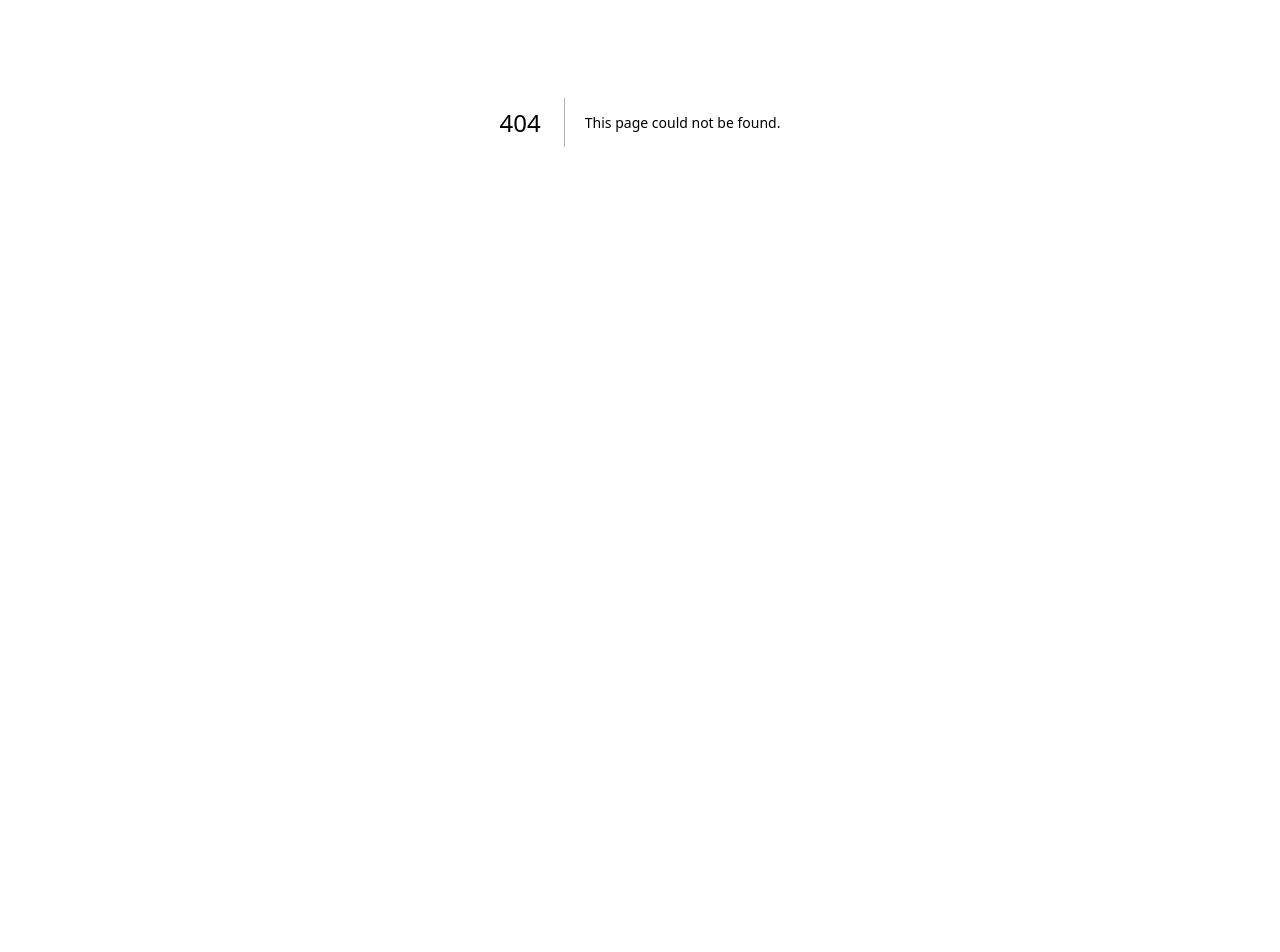
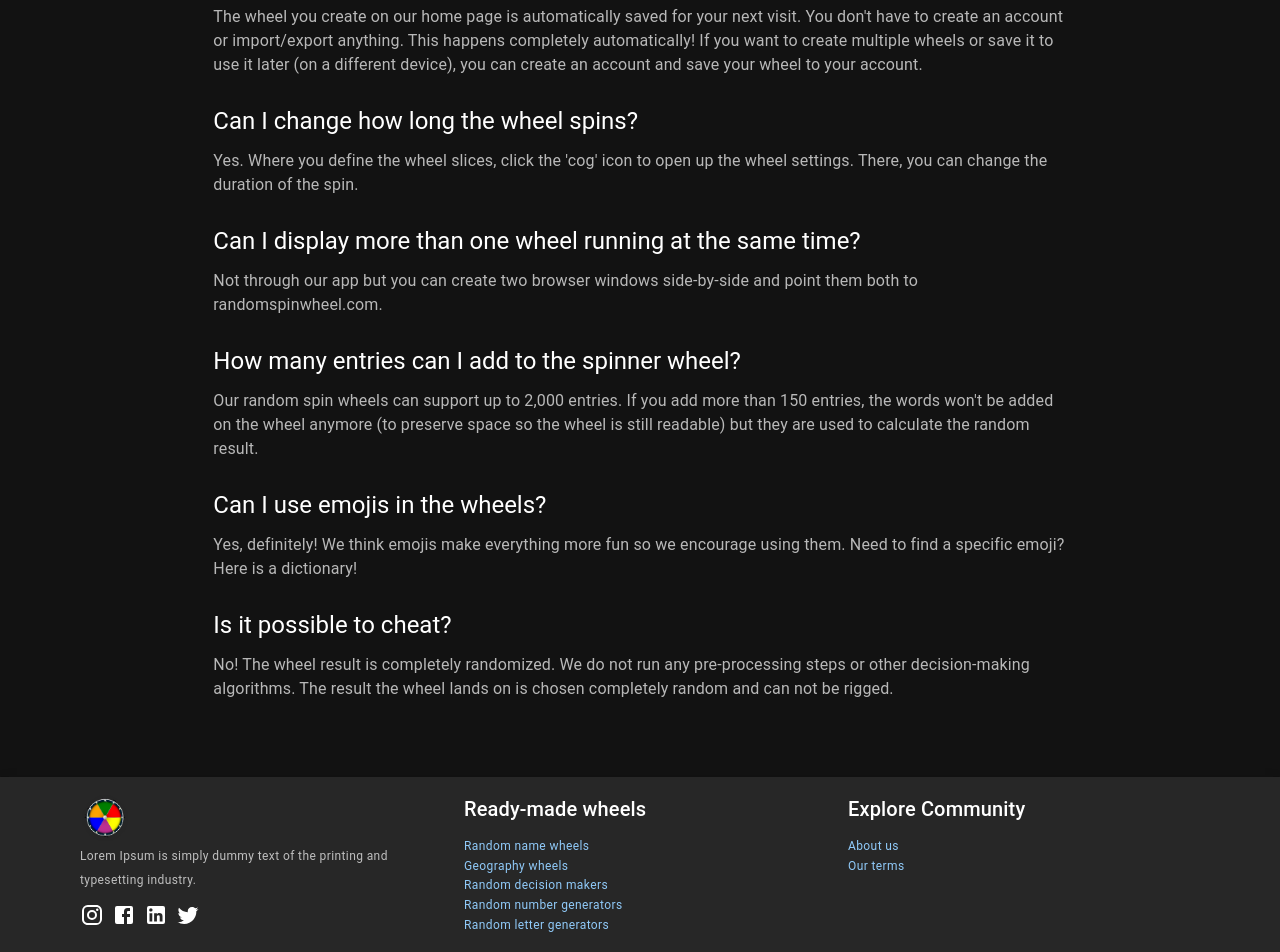
Before and after one commit to pushkar0108/spin-my-wheel, a Next.js app: page /faq in a window 1280 px wide. Before the commit this address had no page. Shown: the part 278-1230 px from the top of the page. Before the commit the page ends 800 px from the top, so only its background shows below. Built offline with nearby package versions, Linux system fonts and the light colour scheme.

Commit message:
Progress

```diff
--- a/src/components/BasicTabs.js
+++ b/src/components/BasicTabs.js
@@ -3,9 +3,12 @@ import Tabs from '@mui/material/Tabs';
 import Tab from '@mui/material/Tab';
 import Typography from '@mui/material/Typography';
 import Box from '@mui/material/Box';
+import Grid from '@mui/material/Grid';
 import Badge from '@mui/material/Badge';
 import List from "./List";
 import Paper from '@mui/material/Paper';
+import SettingsIcon from '@mui/icons-material/Settings';
+import Modal from './Modal';
 
 function CustomTabPanel(props) {
   const { children, value, index, ...other } = props;
@@ -38,6 +41,9 @@ export default function BasicTabs({
   segments, setSegments, results
 }) {
   const [value, setValue] = React.useState(0);
+  const [openModal, setOpenModal] = React.useState(false);
+  const handleModalOpen = () => setOpenModal(true);
+  const handleModalClose = () => setOpenModal(false);
 
   const handleChange = (event, newValue) => {
     setValue(newValue);
@@ -45,7 +51,16 @@ export default function BasicTabs({
 
   return (
     <Paper elevation={3} className="p-4 mt-8">
-      <div>Spinning Wheel</div>
+
+      <Grid container spacing={2}>
+        <Grid item xs={8}>
+          <div>Spinning Wheel</div>
+        </Grid>
+        <Grid item xs={4}>
+          <SettingsIcon sx={{ float: 'right' }} onClick={handleModalOpen} />
+        </Grid>
+      </Grid>
+
       <Box sx={{ width: '100%' }}>
         <Box sx={{ borderBottom: 1, borderColor: 'divider' }}>
           <Tabs value={value} onChange={handleChange} aria-label="basic tabs example">
@@ -77,6 +92,18 @@ export default function BasicTabs({
           }
         </CustomTabPanel>
       </Box>
+
+      <Modal
+        isOpen={openModal}
+        handleModalClose={handleModalClose}
+      >
+        <Typography id="modal-modal-title" variant="h6" component="h2">
+          Text in a modal
+        </Typography>
+        <Typography id="modal-modal-description" sx={{ mt: 2 }}>
+          Duis mollis, est non commodo luctus, nisi erat porttitor ligula.
+        </Typography>
+      </Modal>
     </Paper>
 
   );
--- a/src/components/Footer.js
+++ b/src/components/Footer.js
@@ -38,7 +38,7 @@ function Footer() {
     <AppBar position="static" color="primary">
       <Container maxWidth="lg">
         <Grid container justifyContent="space-evenly">
-          <Grid item xs={12} md={3}>
+          <Grid item xs={12} md={4}>
             <div className="m-4">
               <Image
                 className="mr-4"
@@ -58,7 +58,7 @@ function Footer() {
               </Box>
             </div>
           </Grid>
-          <Grid item xs={12} md={3}>
+          <Grid item xs={12} md={4}>
             <NavigationList
               title="Ready-made wheels"
               list={[
@@ -70,27 +70,12 @@ function Footer() {
               ]}
             />
           </Grid>
-          <Grid item xs={12} md={3}>
+          <Grid item xs={12} md={4}>
             <NavigationList
               title="Explore Community"
               list={[
-                "Go pro",
-                "Latest updates",
                 "About us",
-                "This site",
-                "Contact Us",
-              ]}
-            />
-          </Grid>
-          <Grid item xs={12} md={3}>
-            <NavigationList
-              title="Insight Community"
-              list={[
-                "Global partners",
-                "Virtual World",
-                "Community",
-                "Brand Assets",
-                "Forum",
+                "Our terms",
               ]}
             />
           </Grid>
--- /dev/null
+++ b/src/components/Modal.js
@@ -0,0 +1,30 @@
+import * as React from 'react';
+import Box from '@mui/material/Box';
+import Modal from '@mui/material/Modal';
+
+const style = {
+  position: 'absolute',
+  top: '50%',
+  left: '50%',
+  transform: 'translate(-50%, -50%)',
+  width: 400,
+  bgcolor: 'background.paper',
+  border: '2px solid #000',
+  boxShadow: 24,
+  p: 4,
+};
+
+export default function AppModal({ isOpen, handleModalClose, children }) {
+  return (
+    <Modal
+      open={isOpen}
+      onClose={handleModalClose}
+      aria-labelledby="modal-modal-title"
+      aria-describedby="modal-modal-description"
+    >
+      <Box sx={style}>
+        {children}
+      </Box>
+    </Modal>
+  );
+}
--- /dev/null
+++ b/src/pages/faq.js
@@ -0,0 +1,84 @@
+import React from "react";
+import Grid from '@mui/material/Grid';
+import Typography from '@mui/material/Typography';
+import Box from '@mui/material/Box';
+import Layout from '../components/Layout';
+import "../app/globals.css";
+
+const Component = ({ title, subTitle }) => {
+  return (
+    <Box>
+      <Typography sx={{ mt: 2, mb: 1.5 }} variant="h5" component="div">
+        {title}
+      </Typography>
+      <Typography sx={{ mb: 1.5 }} color="text.secondary">
+        {subTitle}
+      </Typography>
+    </Box>
+  )
+}
+
+const items = [
+  {
+    title: "Can I share my wheel with others?",
+    subTitle: "Yes, you can! We've written a helpful document that explains how to save and share your wheels."
+  },
+  {
+    title: "Can I save the wheel I created?",
+    subTitle: "The wheel you create on our home page is automatically saved for your next visit. You don't have to create an account or import/export anything. This happens completely automatically! If you want to create multiple wheels or save it to use it later (on a different device), you can create an account and save your wheel to your account."
+  },
+  {
+    title: "Can I change how long the wheel spins?",
+    subTitle: "Yes. Where you define the wheel slices, click the 'cog' icon to open up the wheel settings. There, you can change the duration of the spin."
+  },
+  {
+    title: "Can I display more than one wheel running at the same time?",
+    subTitle: "Not through our app but you can create two browser windows side-by-side and point them both to randomspinwheel.com."
+  },
+  {
+    title: "How many entries can I add to the spinner wheel?",
+    subTitle: "Our random spin wheels can support up to 2,000 entries. If you add more than 150 entries, the words won't be added on the wheel anymore (to preserve space so the wheel is still readable) but they are used to calculate the random result."
+  },
+  {
+    title: "Can I use emojis in the wheels?",
+    subTitle: "Yes, definitely! We think emojis make everything more fun so we encourage using them. Need to find a specific emoji? Here is a dictionary!"
+  },
+  {
+    title: "Is it possible to cheat?",
+    subTitle: "No! The wheel result is completely randomized. We do not run any pre-processing steps or other decision-making algorithms. The result the wheel lands on is chosen completely random and can not be rigged."
+  },
+]
+
+class Home extends React.Component {
+  render() {
+    return (
+      <Layout>
+
+        <Grid container spacing={2} className="mt-16 mb-16">
+          <Grid item xs={12}>
+            <Typography variant="h4" component="div" align="center">
+              Frequently Asked Questions
+            </Typography>
+          </Grid>
+          <Grid container item xs={12} justifyContent="space-evenly">
+            {
+              items.map((item, i) => {
+                return (
+                  <Grid key={item.title} item xs={8}>
+                    <Component
+                      index={i + 1}
+                      title={item.title}
+                      subTitle={item.subTitle}
+                    />
+                  </Grid>
+                )
+              })
+            }
+          </Grid>
+        </Grid>
+      </Layout>
+    )
+  }
+}
+
+export default Home;
```
